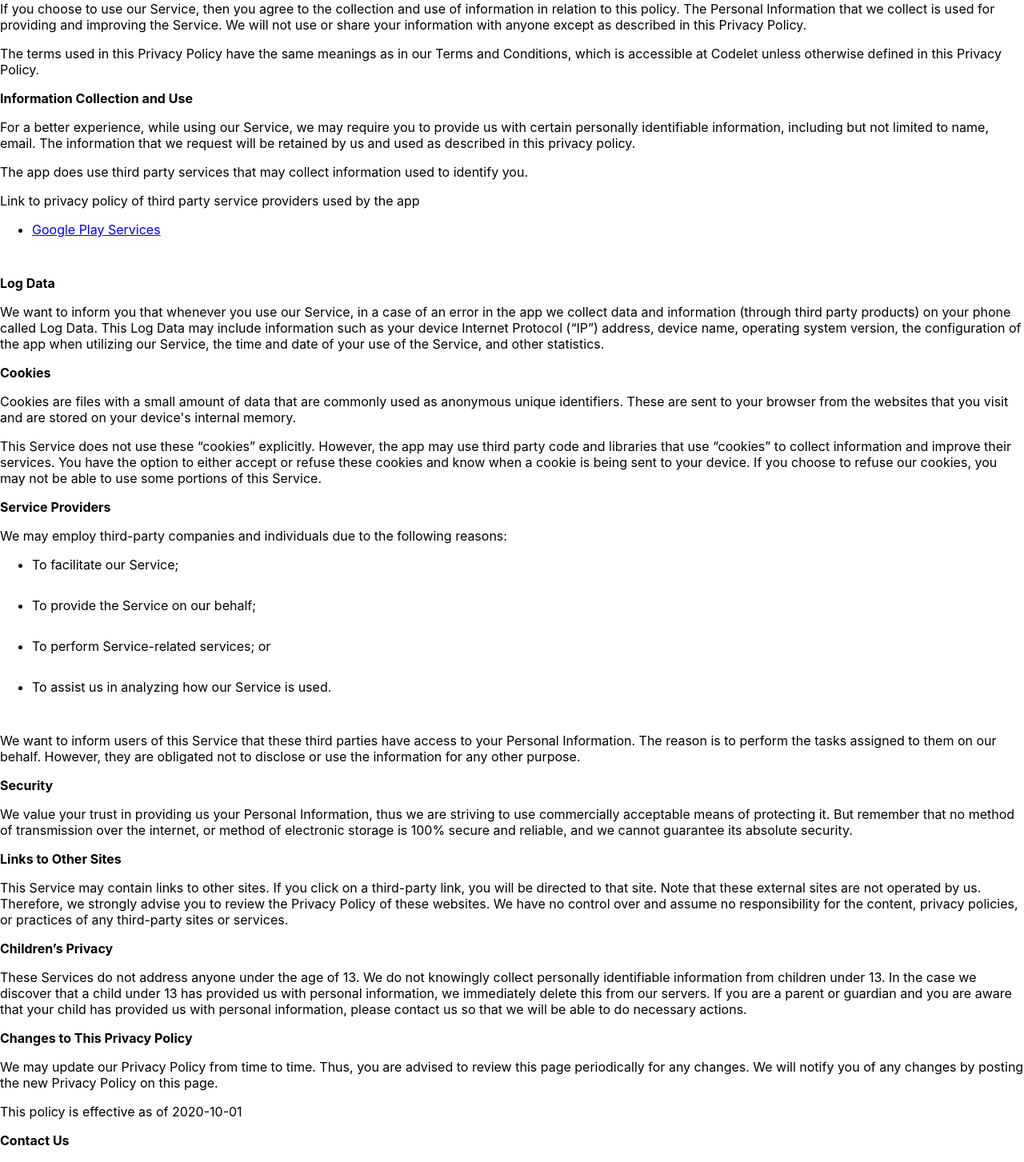
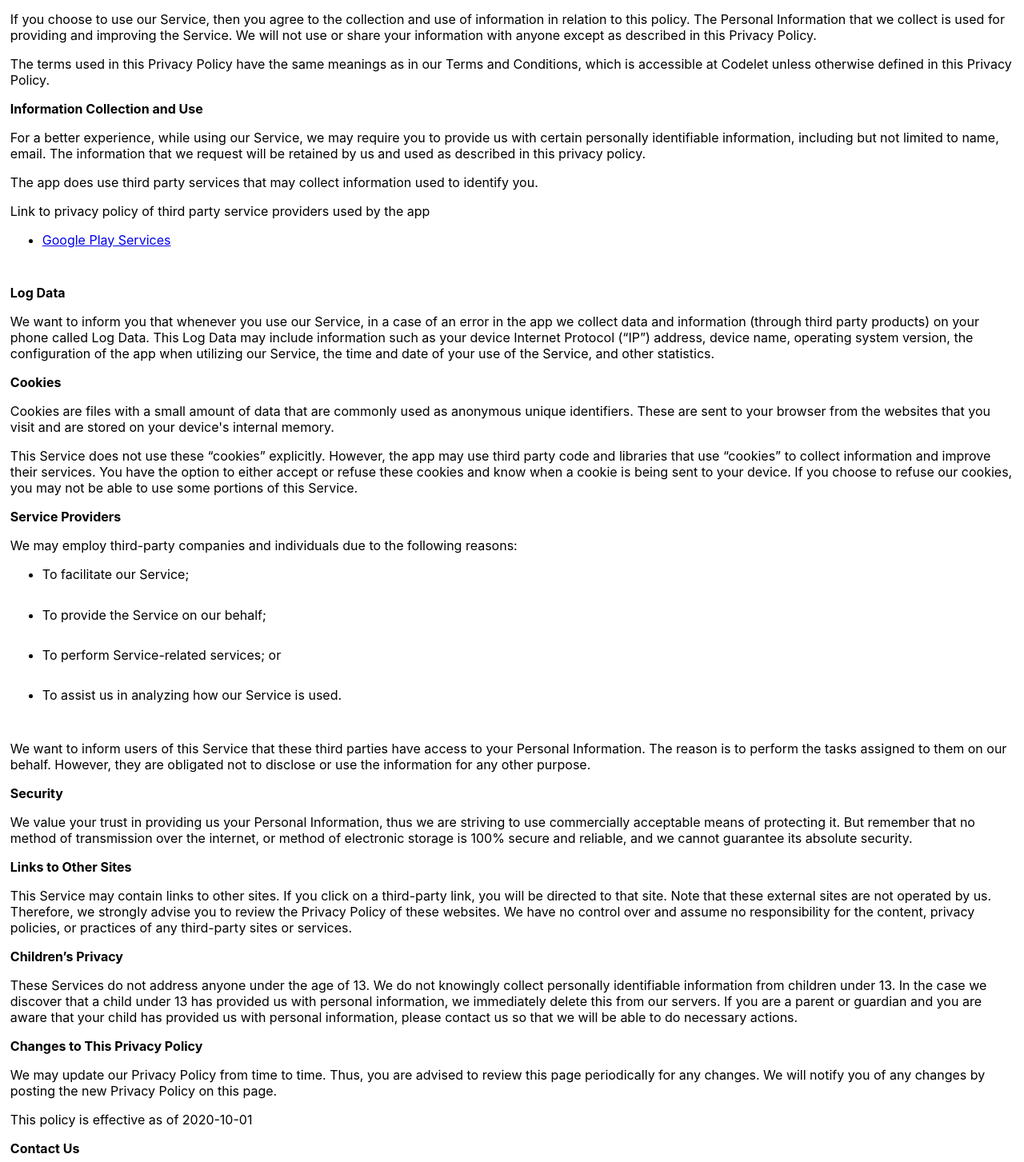
Before and after one commit to CodeletApp/codelet-site, a React (Create React App) app: page /privacy in a window 1280 px wide. Shown: the part 107-1560 px from the top of the page at 80% size. Built offline with nearby package versions, Linux system fonts and the light colour scheme; a web font is replaced by a local one.

Commit message:
Added a margin to terms and privacy pages

```diff
--- a/src/App.scss
+++ b/src/App.scss
@@ -123,7 +123,6 @@ h1 {
       margin: 0 auto;
     }
   }
-
 }
 
 .section2-list {
@@ -142,7 +141,7 @@ h1 {
   }
 }
 
-.section2-list > li{
+.section2-list > li {
   text-align: center;
   margin-top: 2%;
   margin-bottom: 2%;
@@ -179,7 +178,6 @@ h1 {
     color: white;
     cursor: pointer;
   }
-
 }
 
 .leftSection3 {
@@ -287,7 +285,6 @@ li {
   @media (min-width: $screen-sm-min) {
     font-size: 55px;
   }
-
 }
 
 .formTop {
@@ -388,8 +385,7 @@ li {
   @media (min-width: $screen-sm-min) {
     font-size: 16px;
     width: 8%;
-    padding: .7%;
-
+    padding: 0.7%;
   }
 }
 
@@ -450,4 +446,8 @@ li {
   }
 }
 
+.termsAndPrivacyBody {
+  margin: 1%;
+}
+
 @import url("https://fonts.googleapis.com/css2?family=Montserrat&family=Muli:wght@600&display=swap");
--- a/src/components/PrivacyPolicy.js
+++ b/src/components/PrivacyPolicy.js
@@ -2,110 +2,173 @@ import React from "react";
 
 export function PrivacyPolicy() {
   return (
-    <body>
-    <strong>Privacy Policy</strong> <p>
-                  Codelet LLC built the Codelet app as
-                  a Freemium app. This SERVICE is provided by
-                  Codelet LLC at no cost and is intended for use as
-                  is.
-                </p> <p>
-                  This page is used to inform visitors regarding our
-                  policies with the collection, use, and disclosure of Personal
-                  Information if anyone decided to use our Service.
-                </p> <p>
-                  If you choose to use our Service, then you agree to
-                  the collection and use of information in relation to this
-                  policy. The Personal Information that we collect is
-                  used for providing and improving the Service. We will not use or share your information with
-                  anyone except as described in this Privacy Policy.
-                </p> <p>
-                  The terms used in this Privacy Policy have the same meanings
-                  as in our Terms and Conditions, which is accessible at
-                  Codelet unless otherwise defined in this Privacy Policy.
-                </p> <p><strong>Information Collection and Use</strong></p> <p>
-                  For a better experience, while using our Service, we
-                  may require you to provide us with certain personally
-                  identifiable information, including but not limited to name, email. The information that
-                  we request will be retained by us and used as described in this privacy policy.
-                </p> <div><p>
-                    The app does use third party services that may collect
-                    information used to identify you.
-                  </p> <p>
-                    Link to privacy policy of third party service providers used
-                    by the app
-                  </p> <ul><li><a href="https://www.google.com/policies/privacy/" target="_blank" rel="noopener noreferrer">Google Play Services</a></li></ul></div> <p><strong>Log Data</strong></p> <p>
-                  We want to inform you that whenever you
-                  use our Service, in a case of an error in the app
-                  we collect data and information (through third party
-                  products) on your phone called Log Data. This Log Data may
-                  include information such as your device Internet Protocol
-                  (“IP”) address, device name, operating system version, the
-                  configuration of the app when utilizing our Service,
-                  the time and date of your use of the Service, and other
-                  statistics.
-                </p> <p><strong>Cookies</strong></p> <p>
-                  Cookies are files with a small amount of data that are
-                  commonly used as anonymous unique identifiers. These are sent
-                  to your browser from the websites that you visit and are
-                  stored on your device's internal memory.
-                </p> <p>
-                  This Service does not use these “cookies” explicitly. However,
-                  the app may use third party code and libraries that use
-                  “cookies” to collect information and improve their services.
-                  You have the option to either accept or refuse these cookies
-                  and know when a cookie is being sent to your device. If you
-                  choose to refuse our cookies, you may not be able to use some
-                  portions of this Service.
-                </p> <p><strong>Service Providers</strong></p> <p>
-                  We may employ third-party companies and
-                  individuals due to the following reasons:
-                </p> <ul><li>To facilitate our Service;</li> <li>To provide the Service on our behalf;</li> <li>To perform Service-related services; or</li> <li>To assist us in analyzing how our Service is used.</li></ul> <p>
-                  We want to inform users of this Service
-                  that these third parties have access to your Personal
-                  Information. The reason is to perform the tasks assigned to
-                  them on our behalf. However, they are obligated not to
-                  disclose or use the information for any other purpose.
-                </p> <p><strong>Security</strong></p> <p>
-                  We value your trust in providing us your
-                  Personal Information, thus we are striving to use commercially
-                  acceptable means of protecting it. But remember that no method
-                  of transmission over the internet, or method of electronic
-                  storage is 100% secure and reliable, and we cannot
-                  guarantee its absolute security.
-                </p> <p><strong>Links to Other Sites</strong></p> <p>
-                  This Service may contain links to other sites. If you click on
-                  a third-party link, you will be directed to that site. Note
-                  that these external sites are not operated by us.
-                  Therefore, we strongly advise you to review the
-                  Privacy Policy of these websites. We have
-                  no control over and assume no responsibility for the content,
-                  privacy policies, or practices of any third-party sites or
-                  services.
-                </p> <p><strong>Children’s Privacy</strong></p> <p>
-                  These Services do not address anyone under the age of 13.
-                  We do not knowingly collect personally
-                  identifiable information from children under 13. In the case
-                  we discover that a child under 13 has provided
-                  us with personal information, we immediately
-                  delete this from our servers. If you are a parent or guardian
-                  and you are aware that your child has provided us with
-                  personal information, please contact us so that
-                  we will be able to do necessary actions.
-                </p> <p><strong>Changes to This Privacy Policy</strong></p> <p>
-                  We may update our Privacy Policy from
-                  time to time. Thus, you are advised to review this page
-                  periodically for any changes. We will
-                  notify you of any changes by posting the new Privacy Policy on
-                  this page.
-                </p> <p>This policy is effective as of 2020-10-01</p> <p><strong>Contact Us</strong></p> <p>
-                  If you have any questions or suggestions about our
-                  Privacy Policy, do not hesitate to contact us at codelet@codelet.app.
-                </p> <p>
-                  This privacy policy page was created at
-                  <a href="https://privacypolicytemplate.net" target="_blank" rel="noopener noreferrer">privacypolicytemplate.net</a>
-                  and modified/generated by
-                  <a href="https://app-privacy-policy-generator.firebaseapp.com/" target="_blank" rel="noopener noreferrer">App Privacy Policy Generator</a></p>
+    <body className="termsAndPrivacyBody">
+      <strong>Privacy Policy</strong>
+      <p>
+        Codelet LLC built the Codelet app as a Freemium app. This SERVICE is
+        provided by Codelet LLC at no cost and is intended for use as is.
+      </p>
+      <p>
+        This page is used to inform visitors regarding our policies with the
+        collection, use, and disclosure of Personal Information if anyone
+        decided to use our Service.
+      </p>
+      <p>
+        If you choose to use our Service, then you agree to the collection and
+        use of information in relation to this policy. The Personal Information
+        that we collect is used for providing and improving the Service. We will
+        not use or share your information with anyone except as described in
+        this Privacy Policy.
+      </p>
+      <p>
+        The terms used in this Privacy Policy have the same meanings as in our
+        Terms and Conditions, which is accessible at Codelet unless otherwise
+        defined in this Privacy Policy.
+      </p>
+      <p>
+        <strong>Information Collection and Use</strong>
+      </p>
+      <p>
+        For a better experience, while using our Service, we may require you to
+        provide us with certain personally identifiable information, including
+        but not limited to name, email. The information that we request will be
+        retained by us and used as described in this privacy policy.
+      </p>
+      <div>
+        <p>
+          The app does use third party services that may collect information
+          used to identify you.
+        </p>
+        <p>
+          Link to privacy policy of third party service providers used by the
+          app
+        </p>
+        <ul>
+          <li>
+            <a
+              href="https://www.google.com/policies/privacy/"
+              target="_blank"
+              rel="noopener noreferrer"
+            >
+              Google Play Services
+            </a>
+          </li>
+        </ul>
+      </div>
+      <p>
+        <strong>Log Data</strong>
+      </p>
+      <p>
+        We want to inform you that whenever you use our Service, in a case of an
+        error in the app we collect data and information (through third party
+        products) on your phone called Log Data. This Log Data may include
+        information such as your device Internet Protocol (“IP”) address, device
+        name, operating system version, the configuration of the app when
+        utilizing our Service, the time and date of your use of the Service, and
+        other statistics.
+      </p>
+      <p>
+        <strong>Cookies</strong>
+      </p>
+      <p>
+        Cookies are files with a small amount of data that are commonly used as
+        anonymous unique identifiers. These are sent to your browser from the
+        websites that you visit and are stored on your device's internal memory.
+      </p>
+      <p>
+        This Service does not use these “cookies” explicitly. However, the app
+        may use third party code and libraries that use “cookies” to collect
+        information and improve their services. You have the option to either
+        accept or refuse these cookies and know when a cookie is being sent to
+        your device. If you choose to refuse our cookies, you may not be able to
+        use some portions of this Service.
+      </p>
+      <p>
+        <strong>Service Providers</strong>
+      </p>
+      <p>
+        We may employ third-party companies and individuals due to the following
+        reasons:
+      </p>
+      <ul>
+        <li>To facilitate our Service;</li>
+        <li>To provide the Service on our behalf;</li>
+        <li>To perform Service-related services; or</li>
+        <li>To assist us in analyzing how our Service is used.</li>
+      </ul>
+      <p>
+        We want to inform users of this Service that these third parties have
+        access to your Personal Information. The reason is to perform the tasks
+        assigned to them on our behalf. However, they are obligated not to
+        disclose or use the information for any other purpose.
+      </p>
+      <p>
+        <strong>Security</strong>
+      </p>
+      <p>
+        We value your trust in providing us your Personal Information, thus we
+        are striving to use commercially acceptable means of protecting it. But
+        remember that no method of transmission over the internet, or method of
+        electronic storage is 100% secure and reliable, and we cannot guarantee
+        its absolute security.
+      </p>
+      <p>
+        <strong>Links to Other Sites</strong>
+      </p>
+      <p>
+        This Service may contain links to other sites. If you click on a
+        third-party link, you will be directed to that site. Note that these
+        external sites are not operated by us. Therefore, we strongly advise you
+        to review the Privacy Policy of these websites. We have no control over
+        and assume no responsibility for the content, privacy policies, or
+        practices of any third-party sites or services.
+      </p>
+      <p>
+        <strong>Children’s Privacy</strong>
+      </p>
+      <p>
+        These Services do not address anyone under the age of 13. We do not
+        knowingly collect personally identifiable information from children
+        under 13. In the case we discover that a child under 13 has provided us
+        with personal information, we immediately delete this from our servers.
+        If you are a parent or guardian and you are aware that your child has
+        provided us with personal information, please contact us so that we will
+        be able to do necessary actions.
+      </p>
+      <p>
+        <strong>Changes to This Privacy Policy</strong>
+      </p>
+      <p>
+        We may update our Privacy Policy from time to time. Thus, you are
+        advised to review this page periodically for any changes. We will notify
+        you of any changes by posting the new Privacy Policy on this page.
+      </p>
+      <p>This policy is effective as of 2020-10-01</p>
+      <p>
+        <strong>Contact Us</strong>
+      </p>
+      <p>
+        If you have any questions or suggestions about our Privacy Policy, do
+        not hesitate to contact us at codelet@codelet.app.
+      </p>
+      <p>
+        This privacy policy page was created at
+        <a
+          href="https://privacypolicytemplate.net"
+          target="_blank"
+          rel="noopener noreferrer"
+        >
+          privacypolicytemplate.net
+        </a>
+        and modified/generated by
+        <a
+          href="https://app-privacy-policy-generator.firebaseapp.com/"
+          target="_blank"
+          rel="noopener noreferrer"
+        >
+          App Privacy Policy Generator
+        </a>
+      </p>
     </body>
-
   );
 }
```
Also changed, not shown: src/components/Terms.js (+131 -107 lines). Lines whose indentation alone changed are shown as unchanged.
